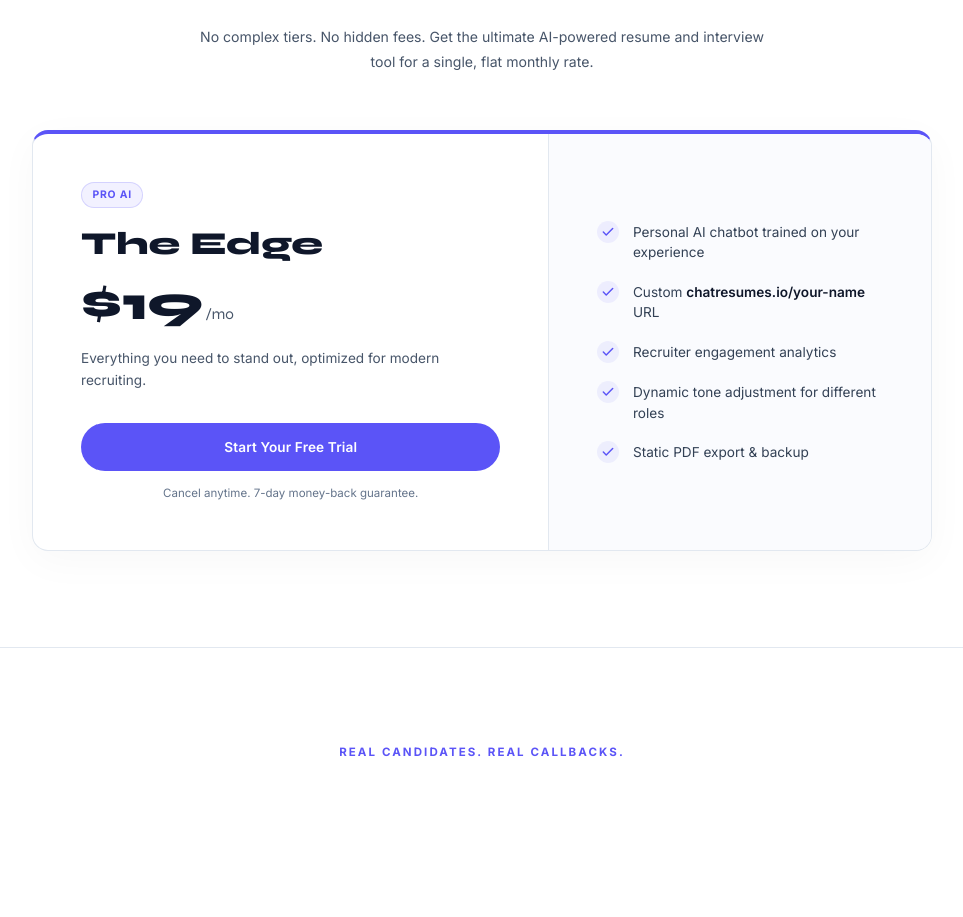
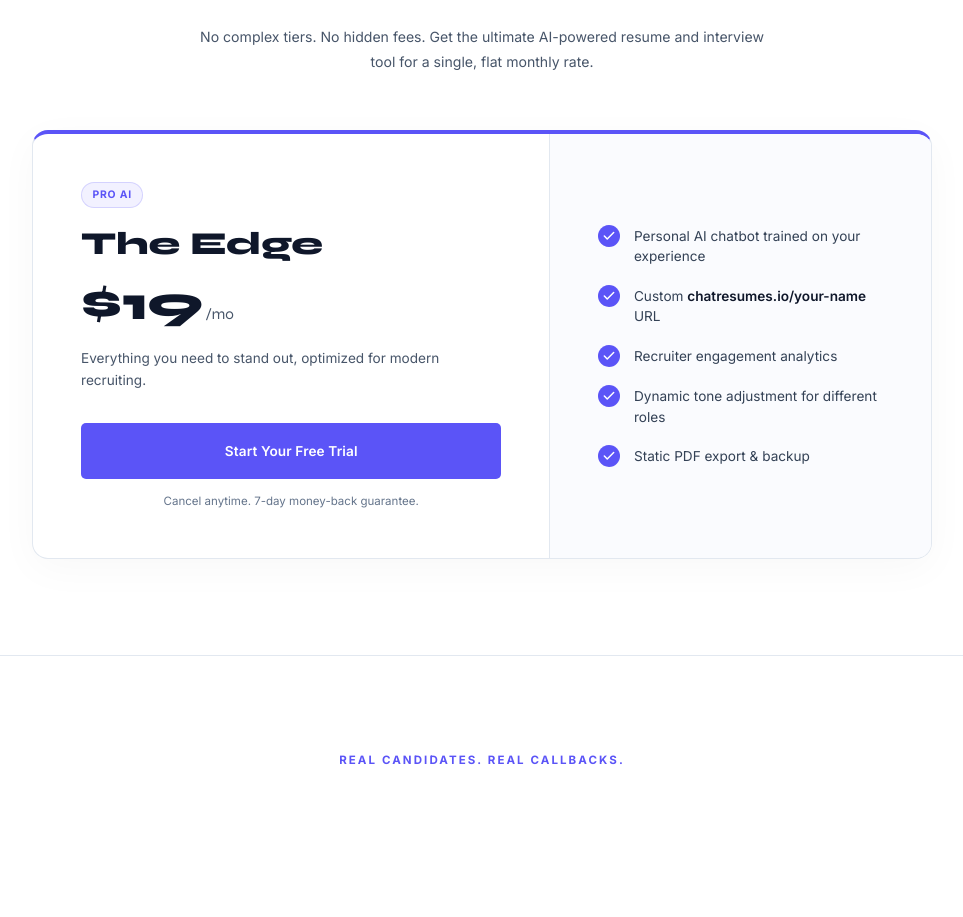
Before and after one commit to classic-arnold/chat-resumes, a React (Vite) app in the folder web/: page / in a window 1280 px wide. Shown: the part 2960-3877 px from the top of the page, without its empty margins (158-1121 px from the left). Built offline with nearby package versions, Linux system fonts and the light colour scheme; no server answers; a web font is replaced by a local one.

Commit message:
build fix

```diff
--- a/web/src/lib/chat.ts
+++ b/web/src/lib/chat.ts
@@ -49,6 +49,7 @@ export type PublicStory = {
 export type PublicProfile = {
   displayName: string
   headline: string | null
+  imageUrl: string | null
   location: string | null
   publicUrl: string
   slug: string
--- a/web/src/pages/PublicRecruiterChatPage.tsx
+++ b/web/src/pages/PublicRecruiterChatPage.tsx
@@ -368,30 +368,33 @@ export const PublicRecruiterChatPage = () => {
               <div className="rc-avatar-outer-ring">
                 <img
                   className="rc-avatar-img"
-                  src="https://images.unsplash.com/photo-1507003211169-0a1dd7228f2d?w=150&h=150&fit=crop&crop=face"
+                  src={
+                    profile?.imageUrl ??
+                    `https://ui-avatars.com/api/?name=${encodeURIComponent(profile?.displayName ?? 'C')}&background=4f46e5&color=fff&size=150&bold=true`
+                  }
                   alt={profile?.displayName ?? 'Candidate avatar'}
+                  onError={(e) => {
+                    const target = e.currentTarget
+                    target.src = `https://ui-avatars.com/api/?name=${encodeURIComponent(profile?.displayName ?? 'C')}&background=4f46e5&color=fff&size=150&bold=true`
+                  }}
                 />
               </div>
             </div>
             <h2 className="rc-profile-name">{profile?.displayName ?? 'Candidate AI'}</h2>
             <p className="rc-profile-headline">{profile?.headline ?? 'Software Engineer'}</p>
 
+            {profile?.targetRoles && profile.targetRoles.length > 0 && (
+              <>
                 <span className="rc-expertise-title">Key Expertise</span>
                 <div className="rc-tags-container">
-              {profile?.targetRoles && profile.targetRoles.length > 0 ? (
-                profile.targetRoles.map((role, idx) => (
+                  {profile.targetRoles.map((role, idx) => (
                     <span key={idx} className="rc-tag-chip">
                       {role}
                     </span>
-                ))
-              ) : (
-                <>
-                  <span className="rc-tag-chip">Next.js</span>
-                  <span className="rc-tag-chip">Rust</span>
-                  <span className="rc-tag-chip">Cloud Infra</span>
+                  ))}
+                </div>
               </>
             )}
-            </div>
 
             <div className="rc-buttons-container">
               <button className="rc-action-btn-outline">
--- a/web/src/styles/landing.css
+++ b/web/src/styles/landing.css
@@ -645,7 +645,7 @@
 
 .lp-pricing-card-left {
   padding: 3rem;
-  border-right: 1px solid #e2e8f0;
+  /* border-right: 1px solid #e2e8f0; */
   display: flex;
   flex-direction: column;
   align-items: flex-start;
@@ -656,6 +656,7 @@
   background: #fafbfe;
   display: flex;
   align-items: center;
+  border-left: 1px solid #e2e8f0;
 }
 
 .lp-pricing-plan-badge {
@@ -710,8 +711,9 @@
 
 .lp-btn-pricing {
   width: 100%;
-  padding: 0.85rem 1.5rem;
+  padding: 1.1rem 1.5rem;
   font-size: 0.85rem;
+  border-radius: 5px !important;
 }
 
 .lp-pricing-note {
@@ -727,6 +729,7 @@
   flex-direction: column;
   gap: 1.15rem;
   width: 100%;
+
 }
 
 .lp-pricing-feature {
@@ -739,8 +742,8 @@
 }
 
 .lp-pricing-check {
-  color: var(--lp-accent);
-  background: rgba(91, 84, 247, 0.08);
+  color: #ffffff;
+  background: var(--lp-accent);
   width: 22px;
   height: 22px;
   border-radius: 50%;
```
Also changed, not shown: 1 other file (tests, documents, lock files or other folders). Lines whose indentation alone changed are shown as unchanged.
